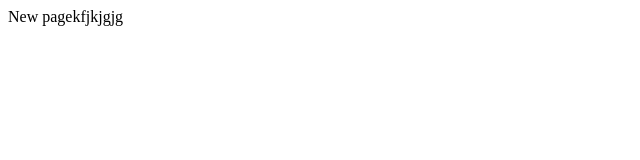
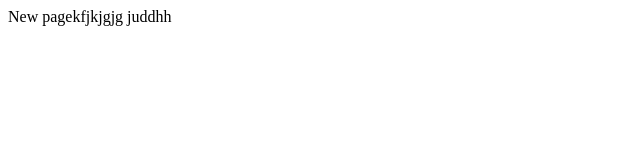
Before and after one commit to DotmacTech/dotmattraining, a plain HTML site: page index.html in a window 1280 px wide. Shown: the full height of the page, 0-640 px from the left. Drawn offline with Linux system fonts and the light colour scheme.

Commit message:
added juddhh to ibrahim branch

```diff
--- a/index.html
+++ b/index.html
@@ -6,6 +6,6 @@
     <title>Document</title>
 </head>
 <body>
-    New pagekfjkjgjg
+    New pagekfjkjgjg  juddhh
 </body>
 </html>
```
